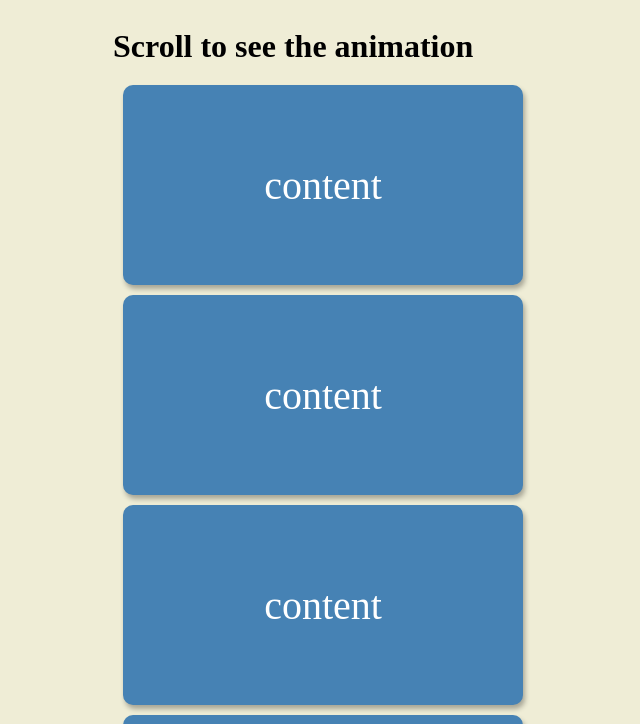
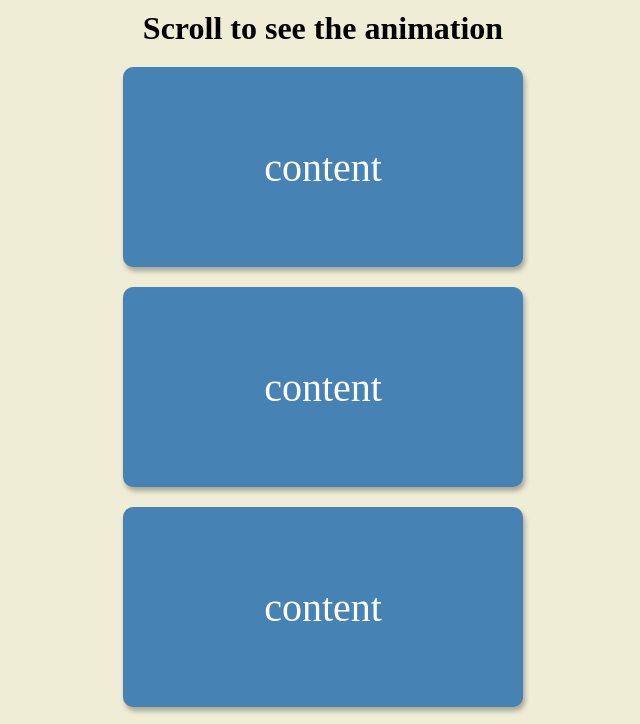
Before and after one commit to A1fredchan/my-50projects50days, a plain HTML site: page 6 Scroll Animation/scrollAnimation.html in a window 1280 px wide. Shown: the top 724 px of the page, without its empty margins (317-957 px from the left). Drawn offline with Linux system fonts and the light colour scheme.

Commit message:
6 project

```diff
--- a/6 Scroll Animation/scrollAnimation.css
+++ b/6 Scroll Animation/scrollAnimation.css
@@ -6,27 +6,29 @@ body {
     display: flex;
     flex-direction: column;
     align-items: center;
+    justify-content: center;
+    margin: 0;
     background-color: rgb(239, 237, 214);
     overflow-x: hidden;
 }
 
 h1 {
     font-size: 2em;
-    margin: 20px 0;
+    margin: 10px;
 }
 
 .box {
     height: 200px;
     width: 400px;
     background-color: rgb(70, 130, 180);
+    font-size: 2.5em;
+    color: white;
     margin: 10px;
+    border-radius: 10px;
+    box-shadow: 2px 4px 5px rgba(0, 0, 0, 0.3);
     display: flex;
     justify-content: center;
     align-items: center;
-    font-size: 2.5em;
-    color: white;
-    border-radius: 10px;
-    box-shadow: 2px 4px 5px rgba(0, 0, 0, 0.3);
     transform: translateX(400%);
     transition: all 0.5s ease;
 }
--- a/6 Scroll Animation/scrollAnimation.html
+++ b/6 Scroll Animation/scrollAnimation.html
@@ -7,7 +7,6 @@
     <title>Scroll Animation</title>
 </head>
 <body>
-    <div class="container">
         <h1>Scroll to see the animation</h1>
         <div class="box">content</div>
         <div class="box">content</div>
@@ -22,7 +21,6 @@
         <div class="box">content</div>
         <div class="box">content</div>
         <div class="box">content</div>
-    </div>
 <script src="scrollAnimation.js"></script>
 </body>
 </html>
--- a/6 Scroll Animation/scrollAnimation.js
+++ b/6 Scroll Animation/scrollAnimation.js
@@ -1,14 +1,16 @@
 const boxes = document.querySelectorAll('.box')
 
-window.addEventListener('scroll' , checkBoxes)
+window.addEventListener('scroll' , checkboxes)
 
-function checkBoxes() {
-    const triggerbottom = window.innerHeight * 4 / 5 ;
+checkboxes()
+
+function checkboxes() {
+    const triggerbottom = window.innerHeight / 5 * 4;
 
     boxes.forEach(box => {
-        const boxTop = box.getBoundingClientRect().top;
+        const boxtop = box.getBoundingClientRect().top;
 
-        if (boxTop < triggerbottom){
+        if (boxtop < triggerbottom){
             box.classList.add('show')
         }else{
             box.classList.remove('show')
```
